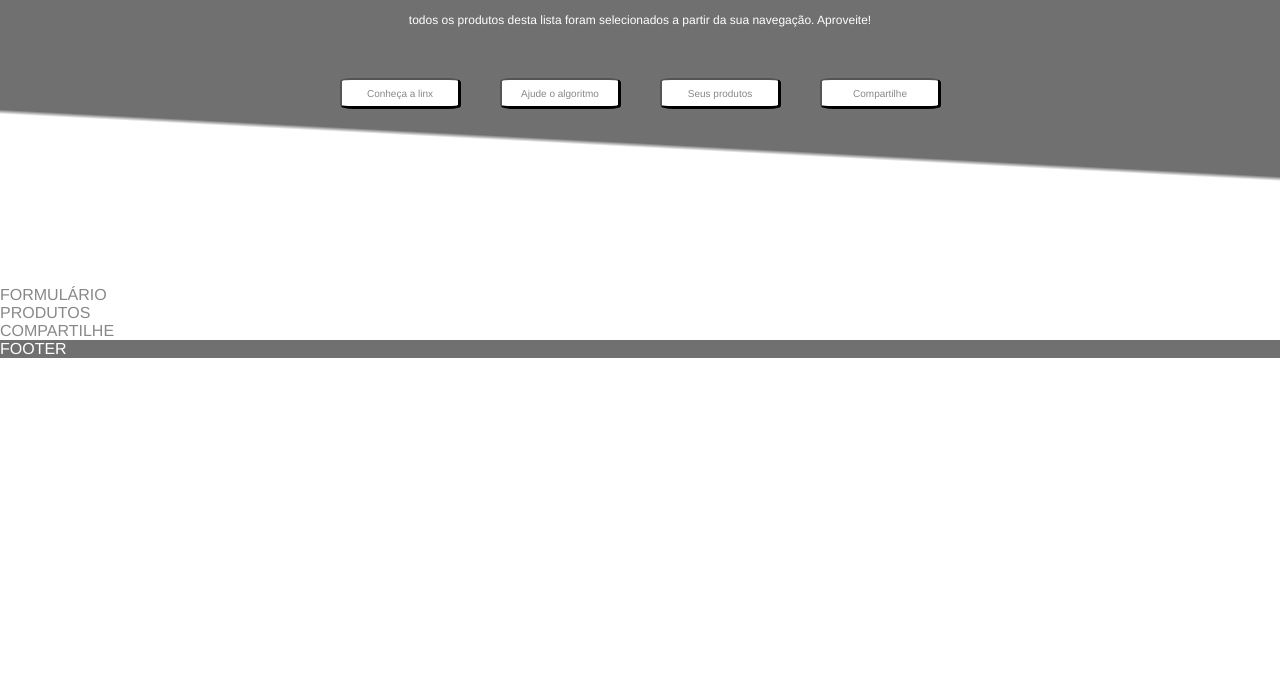
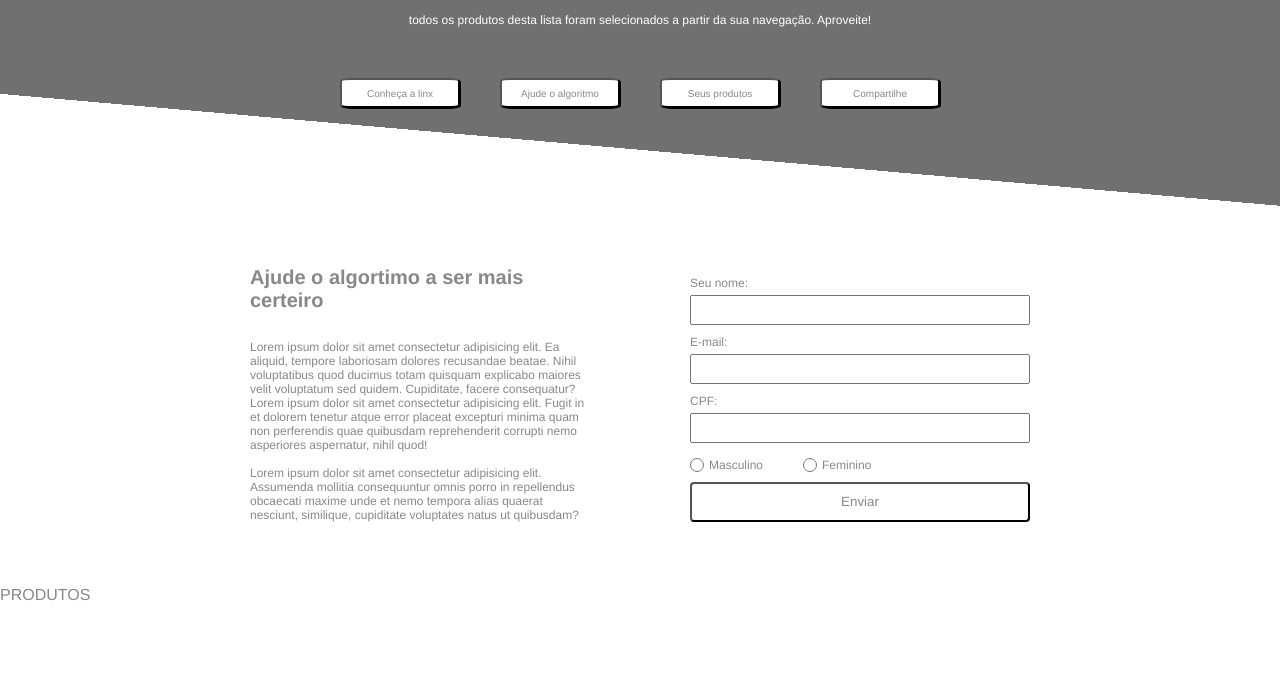
Before and after one commit to itsmewall/landingpage, a plain HTML site: page index.html in a window 1280 px wide. Shown: the part 114-800 px from the top of the page. Drawn offline with Linux system fonts and the light colour scheme.

Commit message:
add forms

```diff
--- a/css/style.css
+++ b/css/style.css
@@ -26,12 +26,11 @@ body {
 .main .header {
     height: 380px;
     background: rgb(255,255,255);
-background: linear-gradient(3deg, rgba(255,255,255,1) 34%, rgba(112,112,112,1) 35%);
+    background: linear-gradient(5deg, rgba(255,255,255,1) 35%, rgba(112,112,112,1) 35%);
     color: var(--color_primary);
     display: flex;
     padding: 40px 0 20px 0;
     flex-direction: column;
-    margin-bottom: 20px;
 }
 
 /* TEXTS */
@@ -49,7 +48,6 @@ background: linear-gradient(3deg, rgba(255,255,255,1) 34%, rgba(112,112,112,1) 3
 .main .header .head_texts .span_1{
     height: 23px;
     font-weight: 12px;
-
 }
 
 .main .header .head_texts .span_2 {
@@ -70,7 +68,7 @@ background: linear-gradient(3deg, rgba(255,255,255,1) 34%, rgba(112,112,112,1) 3
     display: flex;
     justify-content: center;
     align-items: center;
-    margin: 20px;
+    margin: 20px 20px 0 20px;
 }
 
 .main .header .head_buttons .head_button {
@@ -93,8 +91,83 @@ background: linear-gradient(3deg, rgba(255,255,255,1) 34%, rgba(112,112,112,1) 3
 ###############*/
 
 .form_page {
+    height: 40vh;
     background: var(--color_primary);
     color: var(--color_texts);
+    display: flex;
+    padding: 0 250px 0 250px;
+}
+/* TEXTS */
+.form_page .form_texts{
+    width: 60%;
+    font-size: 12px;
+    font-weight: lighter;
+}
+
+.form_page .form_texts .form_title {
+    margin-bottom: 20px;
+    font-size: 20px;
+    font-weight: 600;
+}
+
+.form_page .form_texts .lorem {
+    font-weight: 100;
+    color: var(--color_texts);
+    font-family: Helvetica;
+    font-size: 12px;
+}
+
+/* FORM */
+
+.form_page .form_input {
+    padding: 0 0 0 100px;
+}
+
+.form_page .form_input .form_label {
+    display: flex;
+    margin: 10px auto 5px auto;
+    font-size: 12px;
+}
+
+.form_page .form_input .form_button {
+    background-color: var(--color_primary);
+    display: flex;
+    padding: 10px;
+    border-radius: 4px;
+    width: 340px;
+    height: 40px;
+    justify-content: center;
+    color: var(--color_texts);
+
+}
+
+.form_page .form_input .form_box {
+    height: 30px;
+    width: 340px;
+    padding: 3px;
+    color: var(--color_texts);
+}
+
+.form_page .form_input .form_radio {
+    display: flex;
+    padding: 15px 0 10px 0 ;
+}
+
+.form_page .form_input .form_radio .form_radio1 {
+    width: 14px;
+    height: 14px;
+    margin-right: 5px;
+}
+
+.form_page .form_input .form_radio .form_radio2 {
+    width: 14px;
+    height: 14px;
+    margin-right: 5px;
+    margin-left: 40px;
+}
+
+.form_page .form_input .form_radio .radio_span {
+    font-size: 12px;
 }
 
 /* #############
@@ -104,6 +177,8 @@ background: linear-gradient(3deg, rgba(255,255,255,1) 34%, rgba(112,112,112,1) 3
 ###############*/
 
 .products_page {
+    display: block;
+    height: 50vh;
     color: var(--color_texts);
 }
 
@@ -114,6 +189,7 @@ background: linear-gradient(3deg, rgba(255,255,255,1) 34%, rgba(112,112,112,1) 3
 ###############*/
 
 .share_page {
+    height: 50vh;
     color: var(--color_texts);
 }
 
@@ -124,6 +200,7 @@ background: linear-gradient(3deg, rgba(255,255,255,1) 34%, rgba(112,112,112,1) 3
 ###############*/
 
 .footer {
+    height: 20vh;
     background: var(--color_secondary);
     color: var(--color_primary);
 }
--- a/index.html
+++ b/index.html
@@ -28,9 +28,41 @@
                 <button class="head_button">Compartilhe</button>
             </div>
         </header>
+
         <section class="form_page">
-            FORMULÁRIO
+            <div class="form_texts">
+                <span class="form_title">
+                    Ajude o algortimo a ser mais certeiro
+                </span>
+                <br><br><br>
+
+                <p class="lorem">
+                    Lorem ipsum dolor sit amet consectetur adipisicing elit. Ea aliquid, tempore laboriosam dolores recusandae beatae. Nihil voluptatibus quod ducimus totam quisquam explicabo maiores velit voluptatum sed quidem. Cupiditate, facere consequatur? Lorem ipsum dolor sit amet consectetur adipisicing elit. Fugit in et dolorem tenetur atque error placeat excepturi minima quam non perferendis quae quibusdam reprehenderit corrupti nemo asperiores aspernatur, nihil quod!
+                    <br>
+                    <br>
+
+
+                    Lorem ipsum dolor sit amet consectetur adipisicing elit. Assumenda mollitia consequuntur omnis porro in repellendus obcaecati maxime unde et nemo tempora alias quaerat nesciunt, similique, cupiditate voluptates natus ut quibusdam?
+                </p>
+            </div>
+            <form action="" class="form_input">
+                <label class="form_label">Seu nome:</label>
+                <input class="form_box" type="text" >
+                <label class="form_label">E-mail:</label>
+                <input class="form_box" type="text">
+                <label class="form_label">CPF:</label>
+                <input class="form_box" type="text">
+                <div class="form_radio">
+                    <input class="form_radio1" type="radio"> <span class="radio_span">Masculino</span>
+                    <input class="form_radio2" type="radio">
+                    <span class="radio_span">Feminino</span>
+                </div>
+
+                <button class="form_button">Enviar</button>
+            </form>
+
         </section>
+
         <section class="products_page">
             PRODUTOS
         </section>
```
